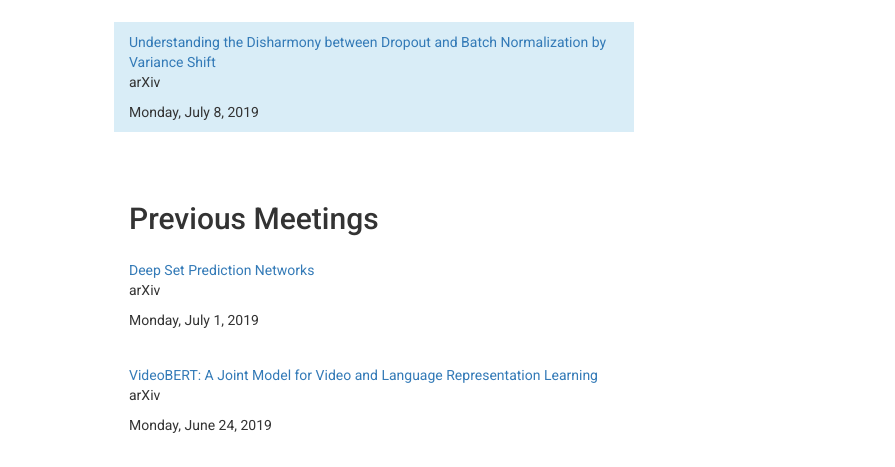
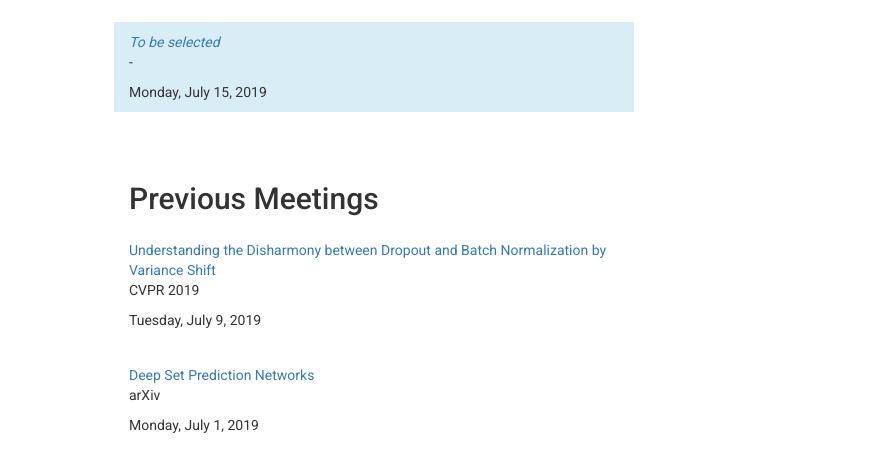
Before and after one commit to cvg-uni-bonn/cvg-uni-bonn.github.io, a plain HTML site: page cvg-paper-reading-group/index.html in a window 1280 px wide. Shown: the part 559-1026 px from the top of the page, without its empty margins (136-1031 px from the left). Drawn offline with nearby package versions, Linux system fonts and the light colour scheme; some icons are missing.

Commit message:
update cvg-reading-group

```diff
--- a/cvg-paper-reading-group/index.html
+++ b/cvg-paper-reading-group/index.html
@@ -65,11 +65,11 @@
 
             <div class="row pull-down-medium"> <!-- A paper -->
                 <div class="col-sm-8 col-xs-12 bg-info" style="padding-top: 10px;">
-                    <p><a href="https://arxiv.org/abs/1801.05134">
-                      Understanding the Disharmony between Dropout and Batch Normalization by Variance Shift
+                    <p><a href="#">
+                      <i>To be selected</i>
                     </a></br>
-                    arXiv</p>
-                    <p>Monday, July 8, 2019</p>
+                    -</p>
+                    <p>Monday, July 15, 2019</p>
                 </div>
             </div> <!-- End of Paper -->
         </div>
@@ -78,6 +78,15 @@
     <div class="row pull-down">
         <div id="publications" class="col-md-8 col-md-offset-2 col-xs-12">
             <h2>Previous Meetings</h2>
+            <div class="row pull-down-medium"> <!-- A paper -->
+                <div class="col-sm-8 col-xs-12">
+                    <p><a href="http://openaccess.thecvf.com/content_CVPR_2019/papers/Li_Understanding_the_Disharmony_Between_Dropout_and_Batch_Normalization_by_Variance_CVPR_2019_paper.pdf">
+                      Understanding the Disharmony between Dropout and Batch Normalization by Variance Shift
+                    </a></br>
+                    CVPR 2019</p>
+                    <p>Tuesday, July 9, 2019</p>
+                </div>
+            </div> <!-- End of Paper -->
             <div class="row pull-down-medium"> <!-- A paper -->
                 <div class="col-sm-8 col-xs-12">
                     <p><a href="https://arxiv.org/abs/1906.06565">
```
